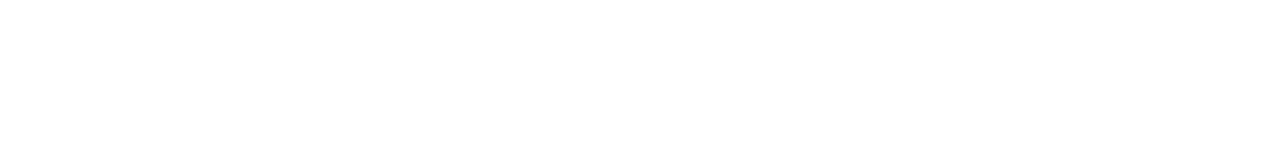
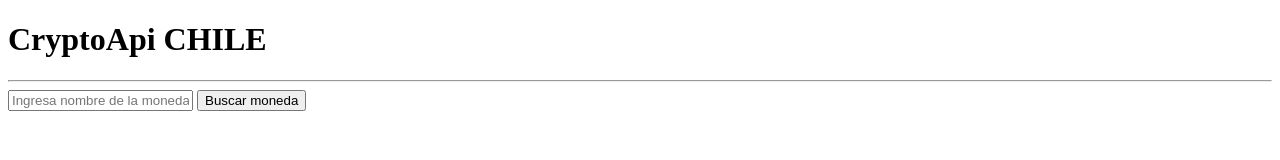
Before and after one commit to Xtremono/crypto-api, a plain HTML site: page index.html in a window 1280 px wide. Drawn offline with Linux system fonts and the light colour scheme.

Commit message:
Creacion de html, botones, input

```diff
--- a/index.html
+++ b/index.html
@@ -3,9 +3,13 @@
 <head>
   <meta charset="UTF-8">
   <meta name="viewport" content="width=device-width, initial-scale=1.0">
+
   <title>Document</title>
 </head>
 <body>
-
+  <h1>CryptoApi <b>CHILE</b></h1>
+  <hr>
+  <input type="text" placeholder="Ingresa nombre de la moneda">
+  <button>Buscar moneda</button>
 </body>
 </html>
```
